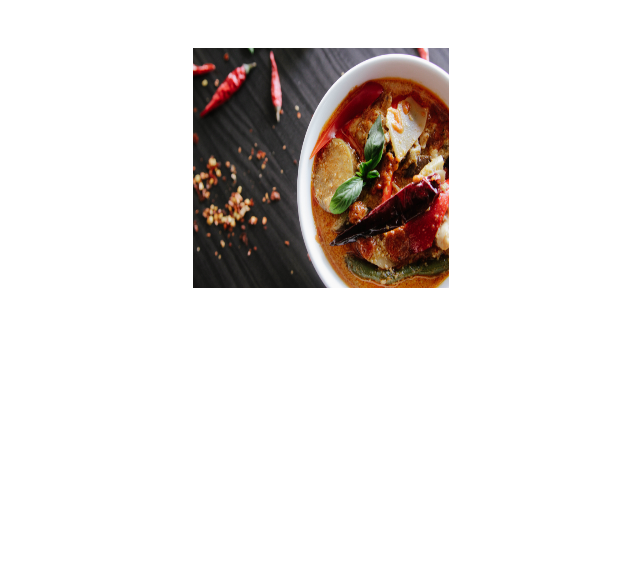
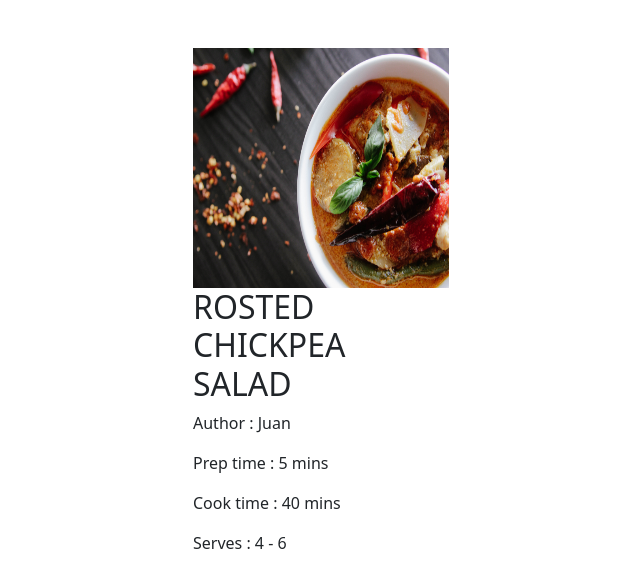
Before and after one commit to charles-okunzo/recipe-hub, an Angular app in the folder Frontend/recipe-hub/: page / in a window 1280 px wide. Shown: the top 588 px of the page, without its empty margins (139-779 px from the left). Built offline with nearby package versions, Linux system fonts and the light colour scheme.

Commit message:
style: add heading elements

```diff
--- a/Frontend/recipe-hub/src/app/recipe-detail/recipe-detail.component.html
+++ b/Frontend/recipe-hub/src/app/recipe-detail/recipe-detail.component.html
@@ -9,7 +9,11 @@
                             <img src="../assets/food3.jpg" alt="">
                         </div>
                         <div class="col-md-9">
-
+                            <h2>ROSTED CHICKPEA SALAD</h2>
+                            <p>Author : Juan</p>
+                            <p>Prep time : 5 mins</p>
+                            <p>Cook time : 40 mins</p>
+                            <p>Serves : 4 - 6</p>
                         </div>
                     </div>
                 </div>
```
